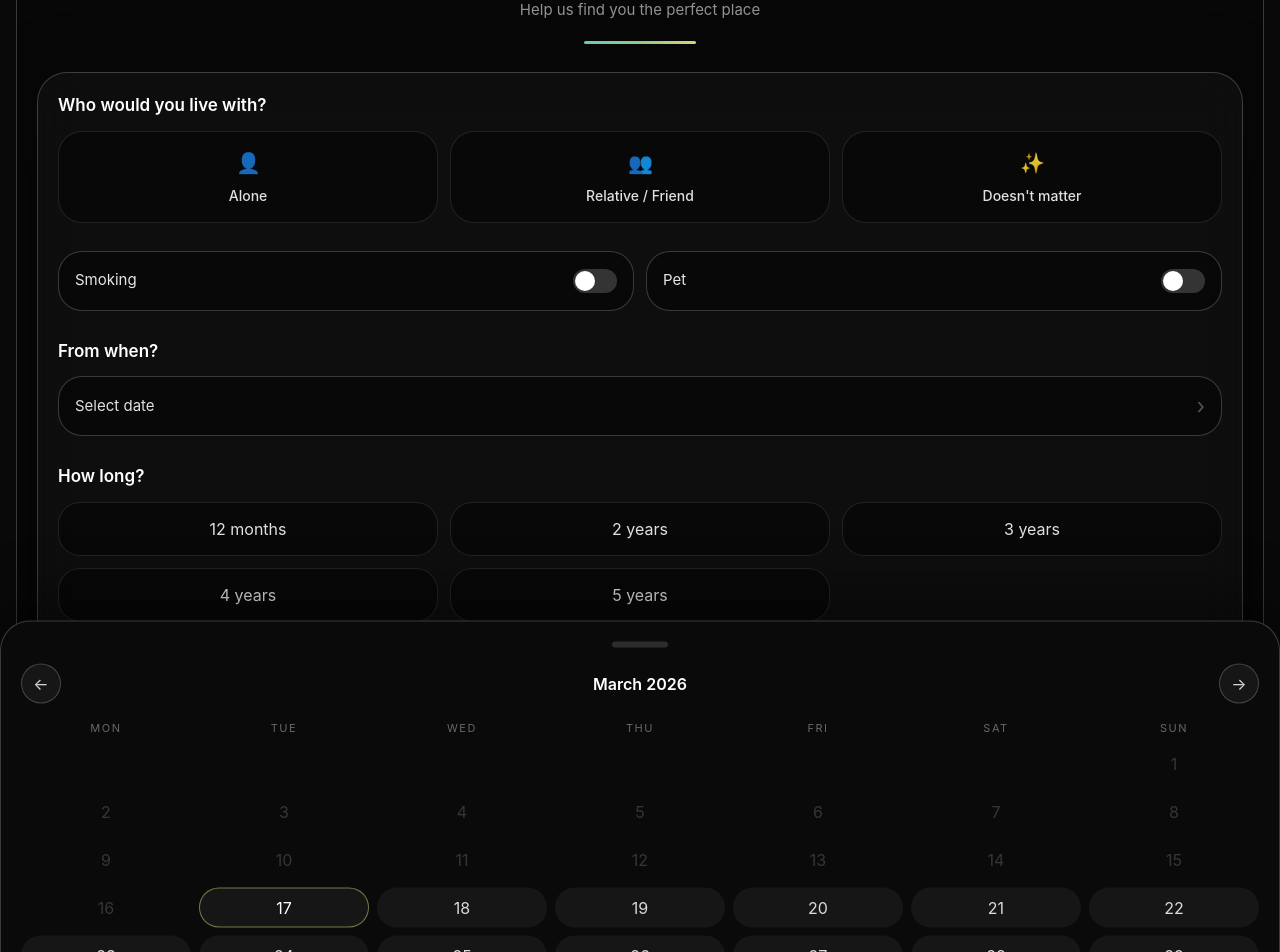
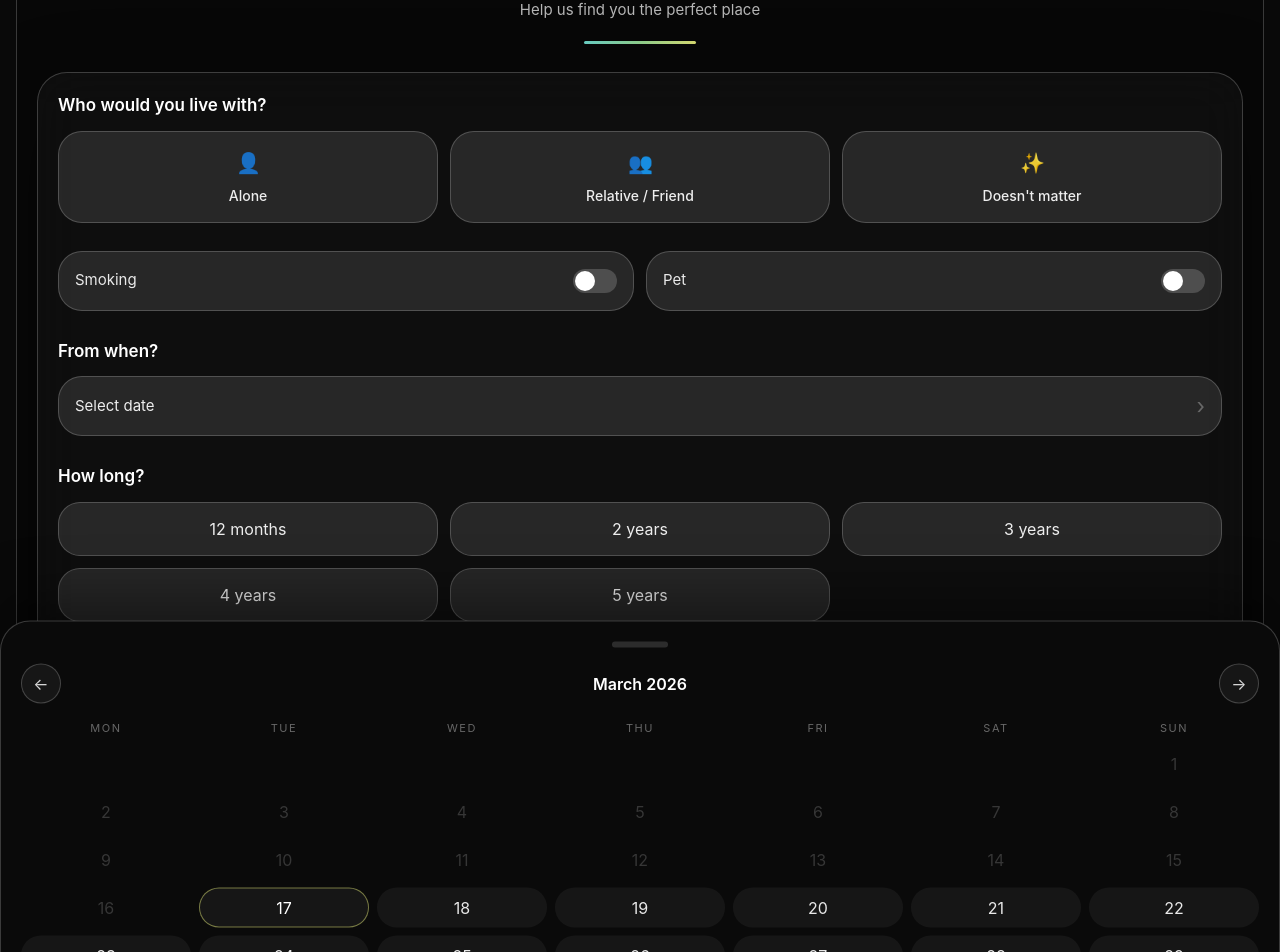
Before and after one commit to csillagingatlan1-ux/landing, a Next.js app: page /step2 in a window 1280 px wide. Shown: the part 180-1132 px from the top of the page. Built offline with nearby package versions, Linux system fonts and the light colour scheme.

Commit message:
next level ui for step2 and step3

```diff
--- a/src/app/step2/page.tsx
+++ b/src/app/step2/page.tsx
@@ -170,7 +170,7 @@ export default function Page() {
                 <h1 className="text-[29px] font-semibold tracking-[-0.03em] text-white">
                   Your preferences
                 </h1>
-                <p className="mt-2 text-[15px] text-white/56">
+                <p className="mt-2 text-[15px] text-white/70">
                   Help us find you the perfect place
                 </p>
                 <div className="mx-auto mt-5 h-[3px] w-28 rounded-full bg-gradient-to-r from-[#6ad0c5] via-[#8fd08d] to-[#d8dd72]" />
@@ -194,10 +194,10 @@ export default function Page() {
                           type="button"
                           onClick={() => setLivingWith(option.label)}
                           className={[
-                            "min-h-[92px] rounded-[24px] border px-3 py-4 transition",
+                            "min-h-[92px] rounded-[24px] border px-3 py-4 transition-all duration-200 hover:-translate-y-[1px] hover:shadow-[0_12px_28px_rgba(0,0,0,0.22)]",
                             livingWith === option.label
-                              ? "border-transparent bg-gradient-to-r from-[#6ad0c5] via-[#8fd08d] to-[#d8dd72] text-black shadow-[0_16px_36px_rgba(141,216,145,0.22)]"
-                              : "border-white/10 bg-black/40 text-white/88",
+                              ? "border-transparent bg-gradient-to-r from-[#6ad0c5] via-[#8fd08d] to-[#d8dd72] text-black shadow-[0_18px_40px_rgba(141,216,145,0.28),0_0_0_1px_rgba(255,255,255,0.08)]"
+                              : "border-white/20 bg-white/10 text-white/92",
                           ].join(" ")}
                         >
                           <div className="mb-2 text-[20px]">{option.icon}</div>
@@ -213,7 +213,7 @@ export default function Page() {
                     <button
                       type="button"
                       onClick={() => setSmoking((prev) => !prev)}
-                      className="flex h-[60px] items-center justify-between rounded-[24px] border border-white/20 bg-black/40 px-4"
+                      className="flex h-[60px] items-center justify-between rounded-[24px] border border-white/20 bg-white/10 px-4"
                     >
                       <span className="text-[15px] text-white/90">Smoking</span>
 
@@ -235,7 +235,7 @@ export default function Page() {
                     <button
                       type="button"
                       onClick={() => setPet((prev) => !prev)}
-                      className="flex h-[60px] items-center justify-between rounded-[24px] border border-white/20 bg-black/40 px-4"
+                      className="flex h-[60px] items-center justify-between rounded-[24px] border border-white/20 bg-white/10 px-4"
                     >
                       <span className="text-[15px] text-white/90">Pet</span>
 
@@ -263,9 +263,9 @@ export default function Page() {
                     <button
                       type="button"
                       onClick={() => setIsCalendarOpen(true)}
-                      className="flex h-[60px] w-full items-center justify-between rounded-[24px] border border-white/20 bg-black/40 px-4 text-left transition hover:border-white/20"
+                      className="flex h-[60px] w-full items-center justify-between rounded-[24px] border border-white/20 bg-white/10 px-4 text-left transition hover:border-white/20"
                     >
-                      <span className="text-[15px] text-white/88">
+                      <span className="text-[15px] text-white/92">
                         {formatDisplayDate(moveInDate)}
                       </span>
                       <span className="text-[22px] text-white/30">›</span>
@@ -285,10 +285,10 @@ export default function Page() {
                             type="button"
                             onClick={() => setDuration(option)}
                             className={[
-                              "h-[54px] rounded-[22px] border px-3 text-[14px] font-medium transition",
+                              "h-[54px] rounded-[22px] border px-3 text-[14px] font-medium transition-all duration-200 hover:-translate-y-[1px]",
                               duration === option
-                                ? "border-transparent bg-gradient-to-r from-[#6ad0c5] via-[#8fd08d] to-[#d8dd72] text-black shadow-[0_16px_36px_rgba(141,216,145,0.22)]"
-                                : "border-white/10 bg-black/40 text-white/88",
+                                ? "border-transparent bg-gradient-to-r from-[#6ad0c5] via-[#8fd08d] to-[#d8dd72] text-black shadow-[0_18px_40px_rgba(141,216,145,0.28),0_0_0_1px_rgba(255,255,255,0.08)]"
+                                : "border-white/20 bg-white/10 text-white/92",
                             ].join(" ")}
                           >
                             {option}
@@ -310,10 +310,10 @@ export default function Page() {
                           type="button"
                           onClick={() => setProperty(option)}
                           className={[
-                            "h-[56px] rounded-[24px] border px-4 text-[15px] font-medium transition",
+                            "h-[56px] rounded-[24px] border px-4 text-[16px] font-medium transition-all duration-200 hover:-translate-y-[1px]",
                             property === option
-                              ? "border-transparent bg-gradient-to-r from-[#6ad0c5] via-[#8fd08d] to-[#d8dd72] text-black shadow-[0_16px_36px_rgba(141,216,145,0.22)]"
-                              : "border-white/10 bg-black/40 text-white/88",
+                              ? "border-transparent bg-gradient-to-r from-[#6ad0c5] via-[#8fd08d] to-[#d8dd72] text-black shadow-[0_18px_40px_rgba(141,216,145,0.28),0_0_0_1px_rgba(255,255,255,0.08)]"
+                              : "border-white/20 bg-white/10 text-white/92",
                           ].join(" ")}
                         >
                           {option}
@@ -327,7 +327,7 @@ export default function Page() {
                       Location
                     </h2>
 
-                    <p className="mb-3 text-[13px] text-white/54">
+                    <p className="mb-3 text-[13px] text-white/68">
                       Choose multiple
                     </p>
 
@@ -345,10 +345,10 @@ export default function Page() {
                           type="button"
                           onClick={() => toggleLocation(location)}
                           className={[
-                            "rounded-full border px-4 py-2.5 text-[13px] font-medium transition",
+                            "rounded-full border px-4 py-2.5 text-[14px] font-medium transition-all duration-200 hover:-translate-y-[1px]",
                             locations.includes(location)
-                              ? "border-transparent bg-gradient-to-r from-[#6ad0c5] via-[#8fd08d] to-[#d8dd72] text-black shadow-[0_12px_28px_rgba(141,216,145,0.18)]"
-                              : "border-white/10 bg-black/40 text-white/84",
+                              ? "border-transparent bg-gradient-to-r from-[#6ad0c5] via-[#8fd08d] to-[#d8dd72] text-black shadow-[0_14px_30px_rgba(141,216,145,0.24),0_0_0_1px_rgba(255,255,255,0.06)]"
+                              : "border-white/20 bg-white/10 text-white/90",
                           ].join(" ")}
                         >
                           {location}
@@ -365,7 +365,7 @@ export default function Page() {
                     <select
                       value={roomsNeeded}
                       onChange={(e) => setRoomsNeeded(e.target.value)}
-                      className="h-[56px] w-full rounded-[24px] border border-white/20 bg-black/40 px-4 text-[15px] text-white outline-none"
+                      className="h-[56px] w-full rounded-[24px] border border-white/22 bg-white/12 px-4 text-[16px] text-white outline-none shadow-[inset_0_1px_0_rgba(255,255,255,0.05)] focus:border-white/40 focus:bg-white/14 focus:shadow-[0_0_0_1px_rgba(255,255,255,0.08),0_8px_30px_rgba(0,0,0,0.35)]"
                     >
                       <option value="" className="bg-[#111] text-white">
                         Select number of rooms
@@ -386,7 +386,7 @@ export default function Page() {
                       <select
                         value={colleaguesCount}
                         onChange={(e) => setColleaguesCount(e.target.value)}
-                        className="h-[56px] w-full rounded-[24px] border border-white/20 bg-black/40 px-4 text-[15px] text-white outline-none"
+                        className="h-[56px] w-full rounded-[24px] border border-white/22 bg-white/12 px-4 text-[16px] text-white outline-none shadow-[inset_0_1px_0_rgba(255,255,255,0.05)] focus:border-white/40 focus:bg-white/14 focus:shadow-[0_0_0_1px_rgba(255,255,255,0.08),0_8px_30px_rgba(0,0,0,0.35)]"
                       >
                         <option value="" className="bg-[#111] text-white">
                           Select number of colleagues
@@ -408,7 +408,7 @@ export default function Page() {
                 <button
                   type="button"
                   onClick={() => router.push("/")}
-                  className="flex h-[58px] items-center justify-center rounded-[24px] border border-white/20 bg-black/40 text-[15px] font-medium text-white"
+                  className="flex h-[58px] items-center justify-center rounded-[24px] border border-white/22 bg-white/10 text-[16px] font-medium text-white transition-all duration-200 hover:bg-white/14"
                 >
                   Back
                 </button>
@@ -416,7 +416,7 @@ export default function Page() {
                 <button
                   type="button"
                   onClick={handleContinue}
-                  className="flex h-[58px] items-center justify-center rounded-[24px] bg-gradient-to-r from-[#6ad0c5] via-[#8fd08d] to-[#d8dd72] text-[15px] font-semibold text-black shadow-[0_16px_36px_rgba(141,216,145,0.24)]"
+                  className="flex h-[58px] items-center justify-center rounded-[24px] bg-gradient-to-r from-[#6ad0c5] via-[#8fd08d] to-[#d8dd72] text-[16px] font-semibold text-black transition-all duration-200 hover:brightness-105 active:scale-[0.99] shadow-[0_16px_36px_rgba(141,216,145,0.24)]"
                 >
                   Continue →
                 </button>
@@ -490,7 +490,7 @@ export default function Page() {
                     ? "bg-gradient-to-r from-[#6ad0c5] via-[#8fd08d] to-[#d8dd72] text-black shadow-[0_10px_26px_rgba(141,216,145,0.18)]"
                     : isToday
                     ? "border border-[#d8dd72]/50 bg-white/5 text-white"
-                    : "bg-white/5 text-white/84 hover:bg-white/10",
+                    : "bg-white/5 text-white/90 hover:bg-white/10",
                 ].join(" ")}
               >
                 {date.getDate()}
```
Also changed, not shown: src/app/step3/page.tsx (+8 -8 lines).
